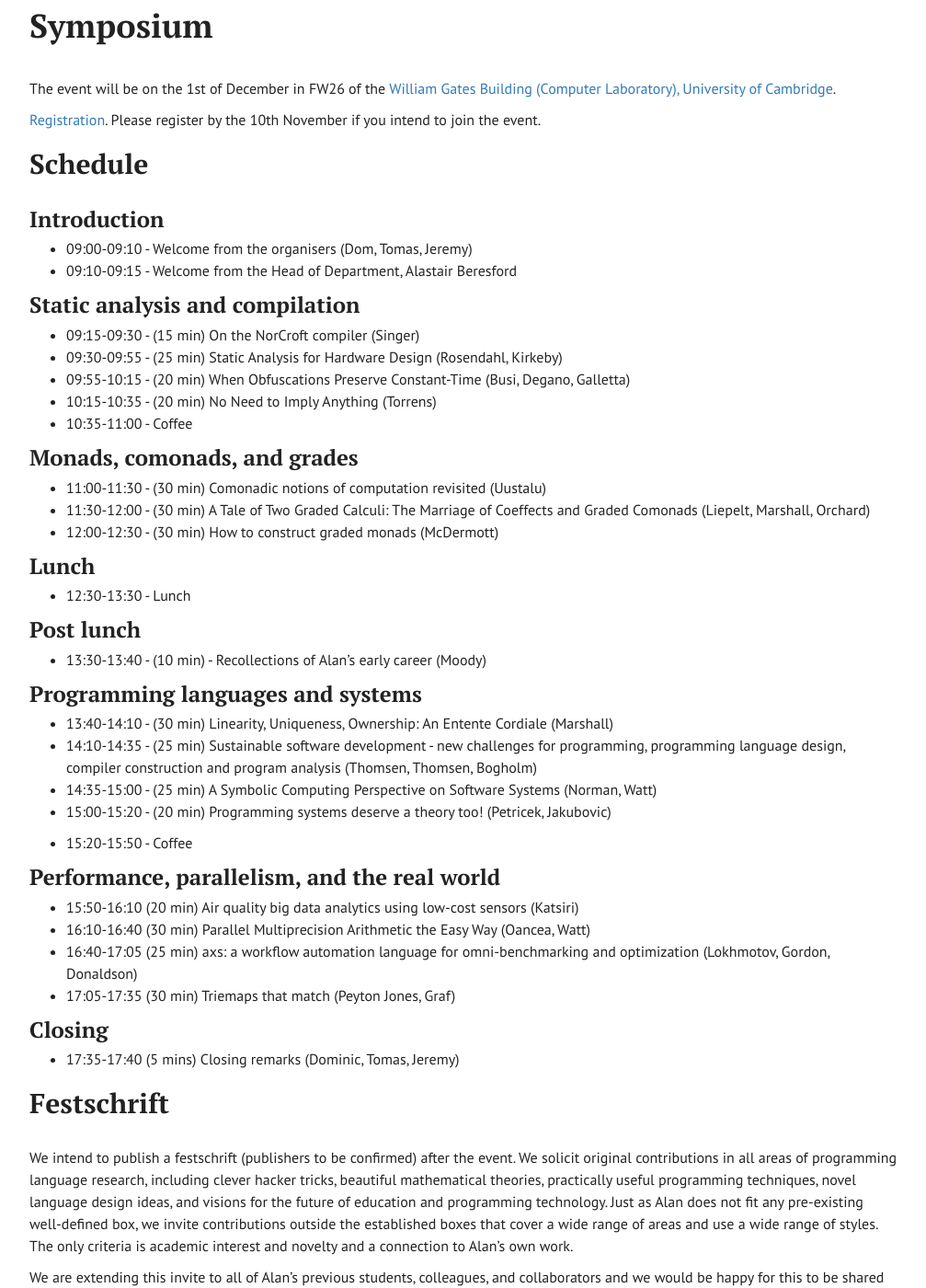
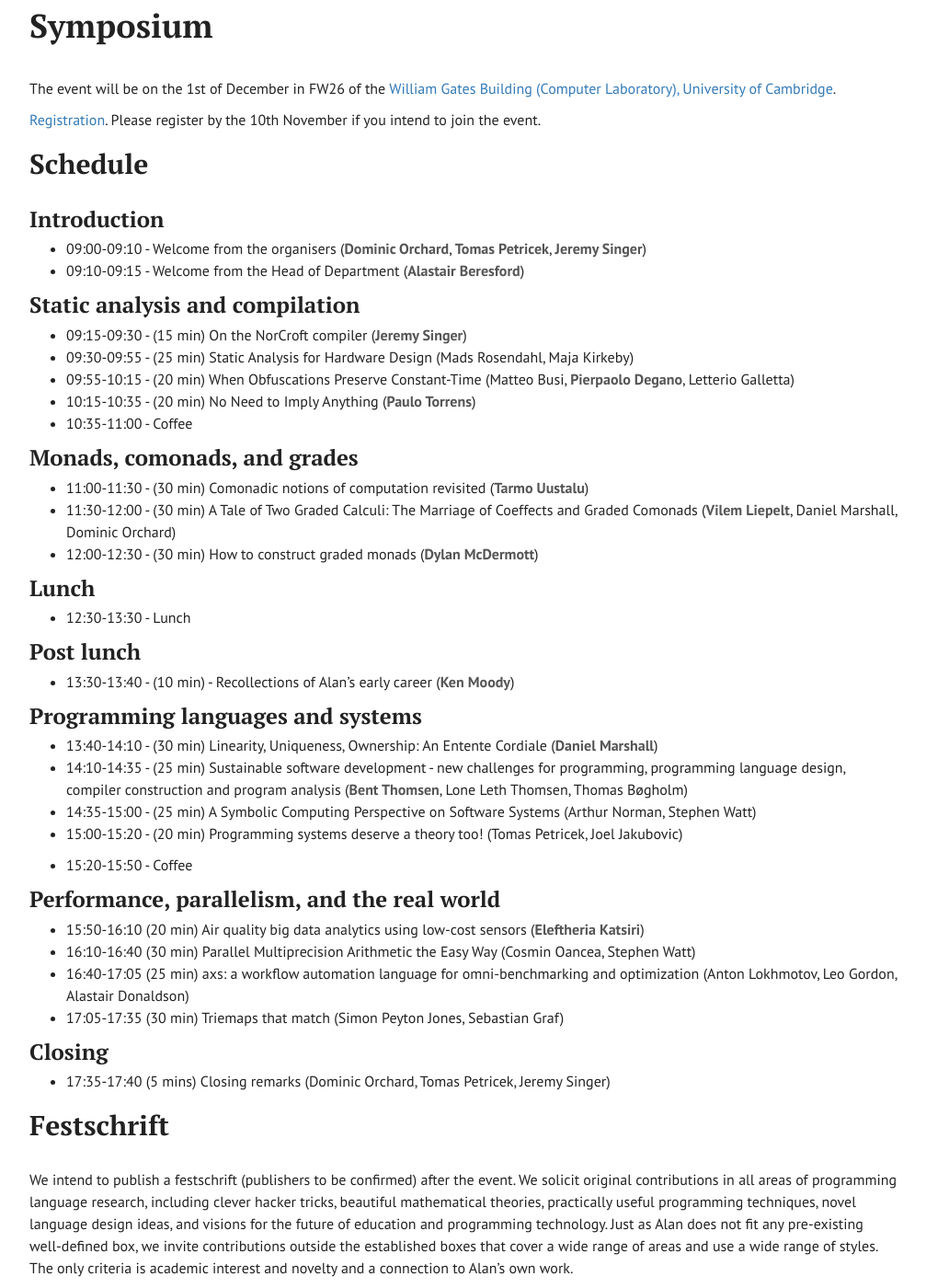
Before and after one commit to dorchard/dorchard.github.io, a Jekyll site: the page built from mycroftfest.md, in a window 1280 px wide and 1400 px high, scrolled down 515 px. Shown: the whole window at 92% size, without its empty margins (233-1240 px from the left). Built offline with Jekyll 4.4.1, drawn with Linux system fonts in a browser that asks for light colours.

Commit message:
Update mycroftfest.md

```diff
--- a/mycroftfest.md
+++ b/mycroftfest.md
@@ -25,22 +25,22 @@ The event will be on the 1st of December in FW26 of the [William Gates Building
 
 ### Introduction
 
-* 09:00-09:10 - Welcome from the organisers (Dom, Tomas, Jeremy)
-* 09:10-09:15 - Welcome from the Head of Department, Alastair Beresford
+* 09:00-09:10 - Welcome from the organisers (__Dominic Orchard__, __Tomas Petricek__, __Jeremy Singer__)
+* 09:10-09:15 - Welcome from the Head of Department (__Alastair Beresford__)
 
 ### Static analysis and compilation
 
-* 09:15-09:30 - (15 min) On the NorCroft compiler (Singer)
-* 09:30-09:55 - (25 min) Static Analysis for Hardware Design (Rosendahl, Kirkeby)
-* 09:55-10:15 - (20 min) When Obfuscations Preserve Constant-Time (Busi, Degano, Galletta)
-* 10:15-10:35 - (20 min) No Need to Imply Anything (Torrens)
+* 09:15-09:30 - (15 min) On the NorCroft compiler (__Jeremy Singer__)
+* 09:30-09:55 - (25 min) Static Analysis for Hardware Design (Mads Rosendahl, Maja Kirkeby)
+* 09:55-10:15 - (20 min) When Obfuscations Preserve Constant-Time (Matteo Busi, __Pierpaolo Degano__, Letterio Galletta)
+* 10:15-10:35 - (20 min) No Need to Imply Anything (__Paulo Torrens__)
 * 10:35-11:00 - Coffee
 
 ### Monads, comonads, and grades
 
-* 11:00-11:30 - (30 min) Comonadic notions of computation revisited (Uustalu)
-* 11:30-12:00 - (30 min) A Tale of Two Graded Calculi: The Marriage of Coeffects and Graded Comonads (Liepelt, Marshall, Orchard)
-* 12:00-12:30 - (30 min) How to construct graded monads (McDermott)
+* 11:00-11:30 - (30 min) Comonadic notions of computation revisited (__Tarmo Uustalu__)
+* 11:30-12:00 - (30 min) A Tale of Two Graded Calculi: The Marriage of Coeffects and Graded Comonads (__Vilem Liepelt__, Daniel Marshall, Dominic Orchard)
+* 12:00-12:30 - (30 min) How to construct graded monads (__Dylan McDermott__)
 
 ### Lunch
 
@@ -48,27 +48,27 @@ The event will be on the 1st of December in FW26 of the [William Gates Building
 
 ### Post lunch
 
-* 13:30-13:40 - (10 min) - Recollections of Alan's early career (Moody)
+* 13:30-13:40 - (10 min) - Recollections of Alan's early career (__Ken Moody__)
 
 ### Programming languages and systems
 
-* 13:40-14:10 - (30 min) Linearity, Uniqueness, Ownership: An Entente Cordiale (Marshall)
-* 14:10-14:35 - (25 min) Sustainable software development - new challenges for programming, programming language design, compiler construction and program analysis (Thomsen, Thomsen, Bogholm)
-* 14:35-15:00 - (25 min) A Symbolic Computing Perspective on Software Systems (Norman, Watt)
-* 15:00-15:20 - (20 min) Programming systems deserve a theory too! (Petricek, Jakubovic)
+* 13:40-14:10 - (30 min) Linearity, Uniqueness, Ownership: An Entente Cordiale (__Daniel Marshall__)
+* 14:10-14:35 - (25 min) Sustainable software development - new challenges for programming, programming language design, compiler construction and program analysis (__Bent Thomsen__, Lone Leth Thomsen, Thomas Bøgholm)
+* 14:35-15:00 - (25 min) A Symbolic Computing Perspective on Software Systems (Arthur Norman, Stephen Watt)
+* 15:00-15:20 - (20 min) Programming systems deserve a theory too! (Tomas Petricek, Joel Jakubovic)
 
 * 15:20-15:50 - Coffee
 
 ### Performance, parallelism, and the real world
 
-* 15:50-16:10 (20 min) Air quality big data analytics using low-cost sensors (Katsiri)
-* 16:10-16:40 (30 min) Parallel Multiprecision Arithmetic the Easy Way (Oancea, Watt)
-* 16:40-17:05 (25 min) axs: a workflow automation language for omni-benchmarking and optimization (Lokhmotov, Gordon, Donaldson)
-* 17:05-17:35 (30 min) Triemaps that match (Peyton Jones, Graf)
+* 15:50-16:10 (20 min) Air quality big data analytics using low-cost sensors (__Eleftheria Katsiri__)
+* 16:10-16:40 (30 min) Parallel Multiprecision Arithmetic the Easy Way (Cosmin Oancea, Stephen Watt)
+* 16:40-17:05 (25 min) axs: a workflow automation language for omni-benchmarking and optimization (Anton Lokhmotov, Leo Gordon, Alastair Donaldson)
+* 17:05-17:35 (30 min) Triemaps that match (Simon Peyton Jones, Sebastian Graf)
 
 ### Closing
 
-* 17:35-17:40 (5 mins) Closing remarks (Dominic, Tomas, Jeremy)
+* 17:35-17:40 (5 mins) Closing remarks (Dominic Orchard, Tomas Petricek, Jeremy Singer)
 
 
 ## Festschrift
```
